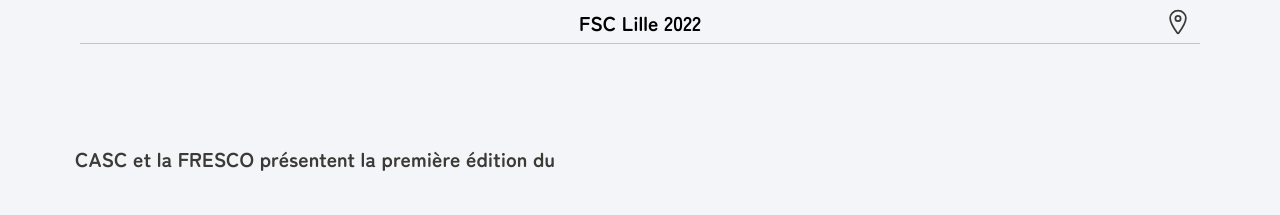
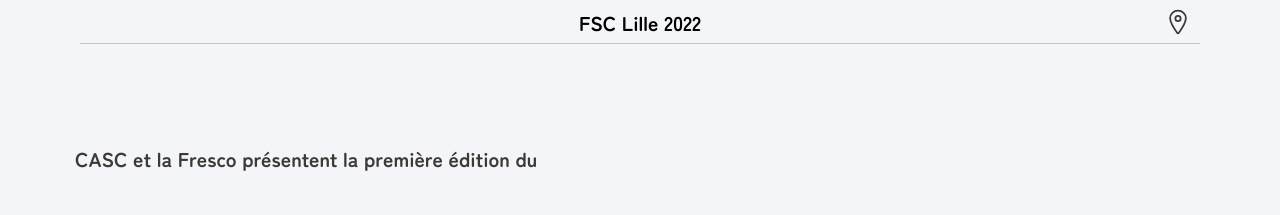
Before and after one commit to nelioyann/fsc-lille, a React (Create React App) app: page /tabs/accueil in a window 1280 px wide. Shown: the top 215 px of the page. Built offline with nearby package versions, Linux system fonts and the light colour scheme.

Commit message:
chore: typo update

```diff
--- a/src/pages/Home.tsx
+++ b/src/pages/Home.tsx
@@ -45,7 +45,7 @@ const Home: React.FC = () => {
             <Box borderWidth="0" padding="0">
 
               <Label size="large">
-                CASC et la FRESCO présentent la première édition du
+                CASC et la Fresco présentent la première édition du
               </Label>
             </Box>
 
```
